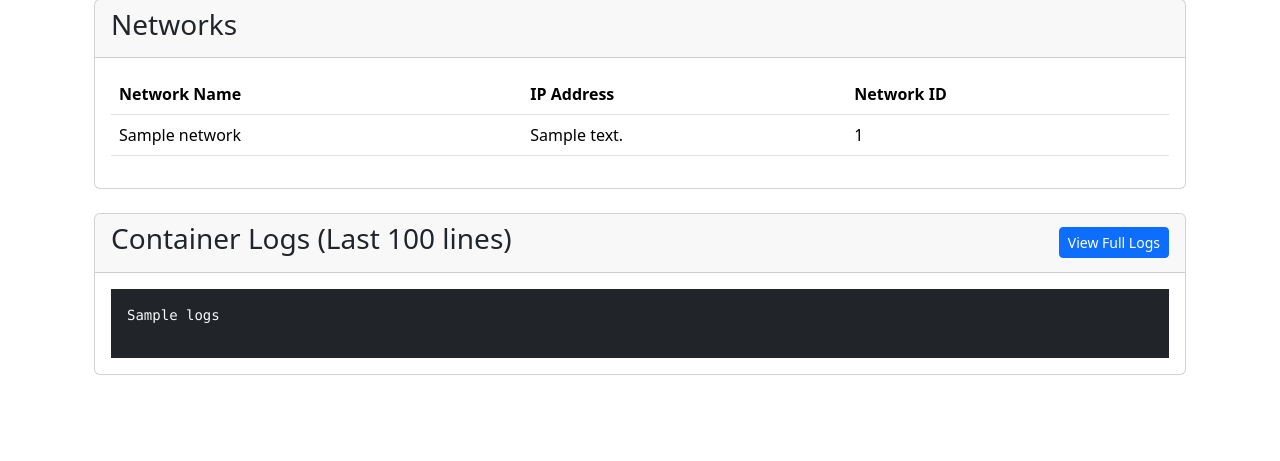
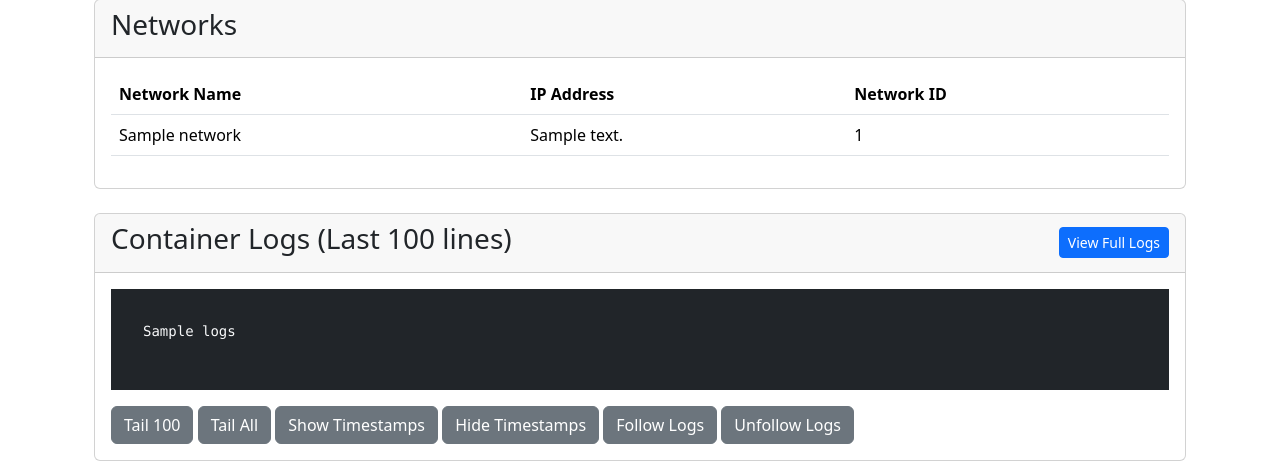
Before and after one commit to TheLovinator1/dwui, a Django app: template dwui/templates/container_details.html in a window 1280 px wide. Shown: the part 1214-1675 px from the top of the page. Before the commit the page ends 1589 px from the top, so only its background shows below. Run offline with Django 5.2, Linux system fonts and the light colour scheme; a user stored in the database is signed in; tables that the repository leaves empty hold one stand-in row (values such as "Sample post"); the template is opened without the code that fills it: most values are stand-ins (such as "Sample title", 1, 10 or a date in 2020); parts of the project's set-up code (start-up, migrations or seed data) failed here and were passed over; some libraries are stand-ins or nearby versions.

Commit message:
Enhance container logs by adding buttons

```diff
--- a/dwui/templates/container_details.html
+++ b/dwui/templates/container_details.html
@@ -194,7 +194,23 @@
         </div>
         <div class="card-body">
             <div class="container-logs p-3 bg-dark text-light">
-                <pre style="max-height: 400px; overflow-y: auto;">{{ logs }}</pre>
+                <div id="container-logs" hx-swap-oob="true">
+                    {% include 'partials/container_logs.html' %}
+                </div>
+            </div>
+            <div class="mt-3">
+                <button class="btn btn-secondary" hx-get="{% url 'container_details' container.id %}?tail=100"
+                    hx-target="#container-logs" hx-swap="outerHTML">Tail 100</button>
+                <button class="btn btn-secondary" hx-get="{% url 'container_details' container.id %}?tail=all"
+                    hx-target="#container-logs" hx-swap="outerHTML">Tail All</button>
+                <button class="btn btn-secondary" hx-get="{% url 'container_details' container.id %}?timestamps=true"
+                    hx-target="#container-logs" hx-swap="outerHTML">Show Timestamps</button>
+                <button class="btn btn-secondary" hx-get="{% url 'container_details' container.id %}?timestamps=false"
+                    hx-target="#container-logs" hx-swap="outerHTML">Hide Timestamps</button>
+                <button class="btn btn-secondary" hx-get="{% url 'container_details' container.id %}?follow=true"
+                    hx-target="#container-logs" hx-swap="outerHTML">Follow Logs</button>
+                <button class="btn btn-secondary" hx-get="{% url 'container_details' container.id %}?follow=false"
+                    hx-target="#container-logs" hx-swap="outerHTML">Unfollow Logs</button>
             </div>
         </div>
     </div>
--- /dev/null
+++ b/dwui/templates/partials/container_logs.html
@@ -0,0 +1,3 @@
+<div class="container-logs p-3 bg-dark text-light">
+    <pre style="max-height: 400px; overflow-y: auto;" id="container-logs">{{ logs }}</pre>
+</div>
```
Also changed, not shown: dwui/views.py (+14 -1 lines).
